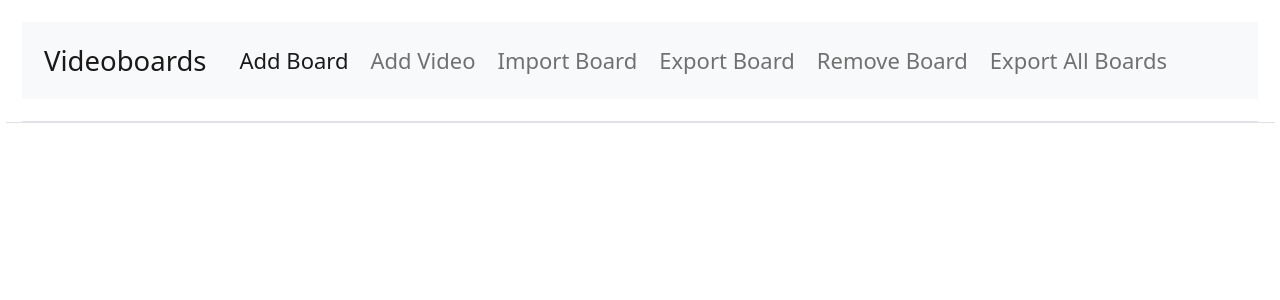
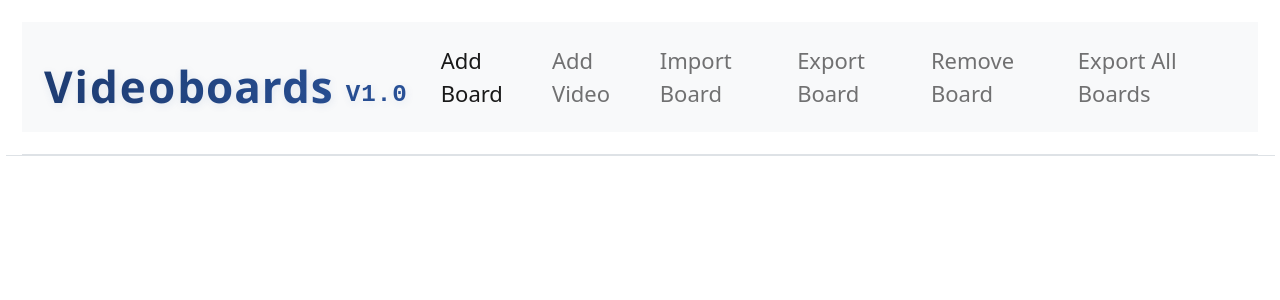
Before and after one commit to SDC-Showcase/videoboards, a Vue app: page / in a window 1280 px wide. Shown: the top 300 px of the page. Built offline with nearby package versions, Linux system fonts and the light colour scheme.

Commit message:
Improve menu and logo styling and add menu hover effect
- Horizontally align the base of the logo and menu items in the navbar
- Add a hover and focus effect to menu items for better interactivity
- Refine logo appearance with flex alignment and padding tweaks

```diff
--- a/src/App.vue
+++ b/src/App.vue
@@ -1,15 +1,17 @@
 <template>
   <div class="container-fluid">
     <nav class="navbar navbar-expand-lg navbar-light bg-light mb-3">
-      <div class="container-fluid">
-        <a class="navbar-brand" href="#">Videoboards</a>
+      <div class="container-fluid d-flex align-items-end">
+        <a class="navbar-brand app-logo" href="#">
+          <span class="logo-highlight">Video</span>boards <span class="logo-version">V1.0</span>
+        </a>
         <button class="navbar-toggler" type="button" data-bs-toggle="collapse"
             data-bs-target="#navbarNav" aria-controls="navbarNav"
             aria-expanded="false" aria-label="Toggle navigation">
           <span class="navbar-toggler-icon"></span>
         </button>
-        <div class="collapse navbar-collapse" id="navbarNav">
-          <ul class="navbar-nav">
+        <div class="collapse navbar-collapse ms-auto" id="navbarNav">
+          <ul class="navbar-nav ms-auto">
             <li class="nav-item">
               <a class="nav-link active" @click.prevent="showAddBoardModal" href="#">Add Board</a>
             </li>
@@ -443,6 +445,13 @@ export default {
   cursor: pointer;
 }
 
+.nav-link:hover, .nav-link:focus {
+  color: #2f4282 !important;      /* Orange highlight on hover */
+  text-decoration: underline;     /* Underline for emphasis */
+  background: none !important;    /* Remove any background */
+  transition: color 0.2s;
+}
+
 .tab-content {
   border-top: 1px solid #dee2e6;
   padding: 1rem;
@@ -461,4 +470,35 @@ export default {
 .btn-close {
   padding: 0.5rem 1rem;
 }
+
+.app-logo {
+  font-family: 'Segoe UI', 'Arial Rounded MT Bold', Arial, sans-serif;
+  font-size: 2rem;
+  font-weight: bold;
+  letter-spacing: 1px;
+  color: #2a5298;
+  background: linear-gradient(90deg, #1e3c72 0%, #2a5298 100%);
+  -webkit-background-clip: text;
+  -webkit-text-fill-color: transparent;
+  text-shadow: 1px 2px 8px rgba(42,82,152,0.10);
+  user-select: none;
+  display: flex;
+  align-items: flex-end;
+  padding-bottom: 2px; /* tweak as needed for perfect baseline alignment */
+  margin-bottom: 0;
+}
+
+.logo-highlight {
+  color: #ff9800;
+  font-family: 'Montserrat', 'Segoe UI', Arial, sans-serif;
+  letter-spacing: 2px;
+}
+
+.logo-version {
+  color: #43e97b;
+  font-size: 1.1rem;
+  font-family: monospace;
+  margin-left: 0.5em;
+  margin-bottom: 0.25em;
+}
 </style>
```
